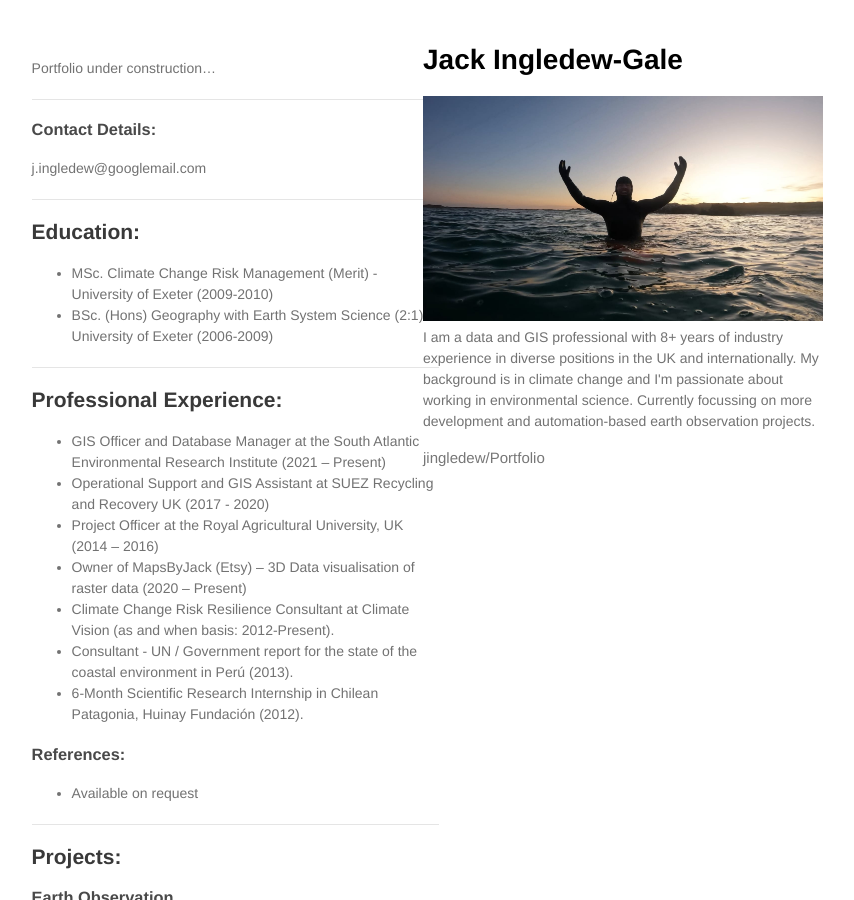
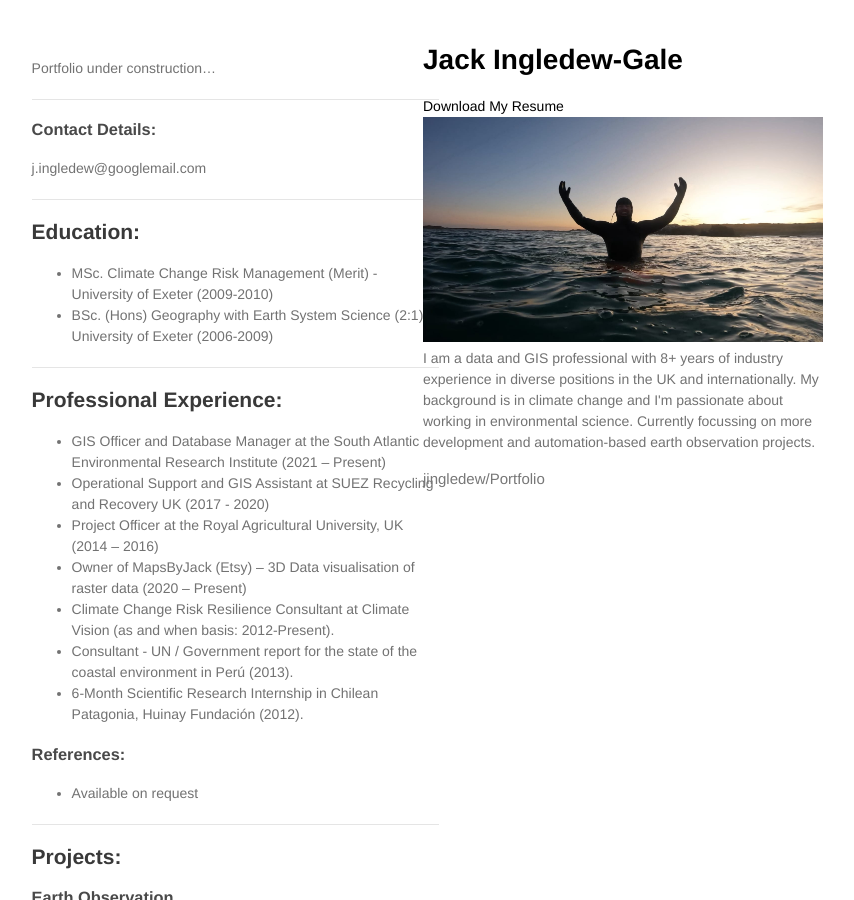
Before and after one commit to jingledew/Portfolio, a Jekyll site: the page built from README.md, in a window 1280 px wide and 900 px high. Shown: the whole window, without its empty margins (201-1055 px from the left). Built offline with Jekyll 4.4.1, drawn with Linux system fonts in a browser that asks for light colours; our own code applies the rules of GitHub Pages for plain Markdown files.

Commit message:
Update default.html

```diff
--- a/_layouts/default.html
+++ b/_layouts/default.html
@@ -16,6 +16,8 @@
     <div class="wrapper">
       <header>
         <h1><a href="{{ "/" | absolute_url }}">{{ site.title | default: site.github.repository_name }}</a></h1>
+        <a href="/images/cv.pdf" target="_blank">Download My Resume</a>
+
 
         {% if site.logo %}
           <img src="{{site.logo | relative_url}}" alt="Logo" />
```
